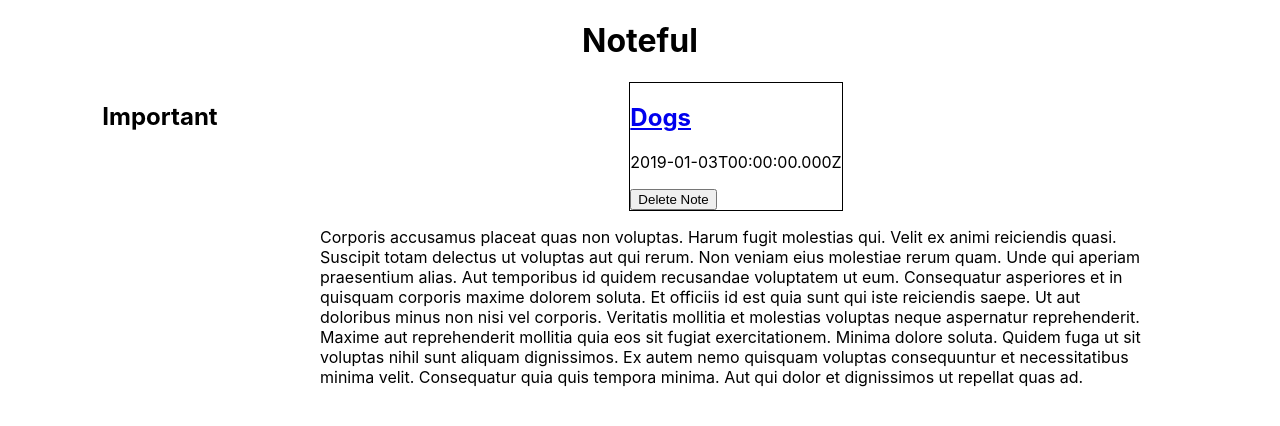
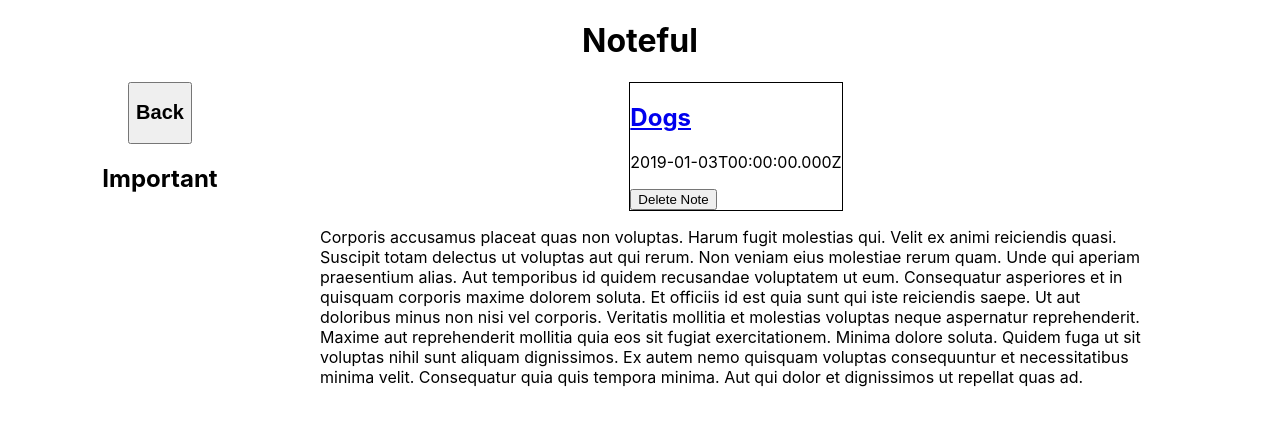
Before and after one commit to thinkful-ei-narwhal/noteful-client-daniel, a React (Create React App) app: page /Notes/cbc787a0-ffaf-11e8-8eb2-f2801f1b9fd1 in a window 1280 px wide. Shown: the top 426 px of the page. Built offline with nearby package versions, Linux system fonts and the light colour scheme.

Commit message:
almost have back button

```diff
--- /dev/null
+++ b/src/components/BackButton.js
@@ -0,0 +1,12 @@
+import React, { Component } from 'react'
+
+export default class BackButton extends Component {
+  render() {
+    console.log(this.props);
+    return (
+
+      <button onClick={() => this.props.history.goBack}><h2>Back</h2></button>
+
+    )
+  }
+}
--- a/src/components/NotePage.js
+++ b/src/components/NotePage.js
@@ -1,5 +1,5 @@
 import React, { Component } from 'react';
-import FolderList from "./FolderList";
+import BackButton from "./BackButton";
 import NoteList from './NoteList';
 import '../App.css';
 
@@ -17,6 +17,7 @@ export default class NotePage extends Component {
      return (
        <main>
          <section className="folderList">
+         <BackButton props={this.props}/>
          <h2>{shownFolder.name}</h2>
          </section>
          <section className="noteList">
```
